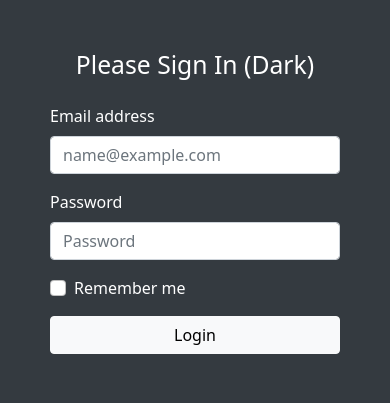
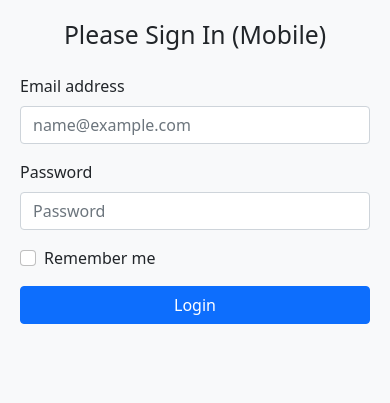
Before and after one commit to blacksakura04-ui/phplogin, a PHP site: page / in a window 390 px wide. Shown: the top 403 px of the page. Run offline with PHP 8.4, Linux system fonts and the light colour scheme.

Commit message:
feat: optimize layout for mobile devices

```diff
--- a/index.php
+++ b/index.php
@@ -3,17 +3,16 @@
 <head>
     <meta charset="UTF-8">
     <meta name="viewport" content="width=device-width, initial-scale=1.0">
-    <title>Login (Dark Theme)</title>
+    <title>Login (Mobile Theme)</title>
     <link href="https://cdn.jsdelivr.net/npm/bootstrap@5.1.3/dist/css/bootstrap.min.css" rel="stylesheet">
     <style>
-        body { padding: 50px; background-color: #343a40; color: white; }
-        .login-container { max-width: 400px; margin: auto; }
-        .form-label { color: white; }
+        body { padding: 20px; background-color: #f8f9fa; }
+        .login-container { max-width: 100%; margin: auto; }
     </style>
 </head>
 <body>
     <div class="login-container">
-        <h2 class="text-center mb-4">Please Sign In (Dark)</h2>
+        <h2 class="text-center mb-4">Please Sign In (Mobile)</h2>
         <form>
             <div class="mb-3">
                 <label for="email" class="form-label">Email address</label>
@@ -27,7 +26,7 @@
                 <input type="checkbox" class="form-check-input" id="remember">
                 <label class="form-check-label" for="remember">Remember me</label>
             </div>
-            <button type="submit" class="btn btn-light w-100">Login</button>
+            <button type="submit" class="btn btn-primary w-100">Login</button>
         </form>
     </div>
 </body>
```
